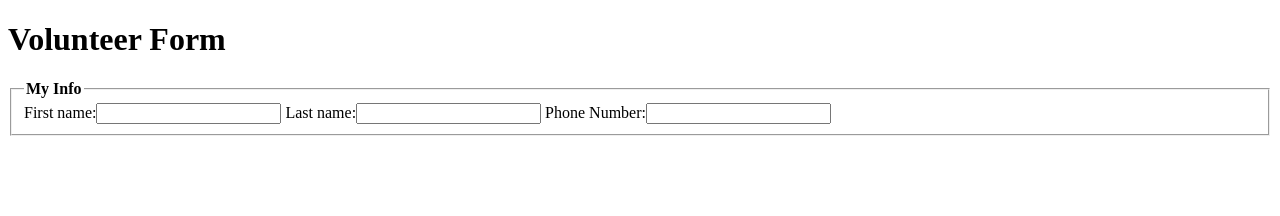
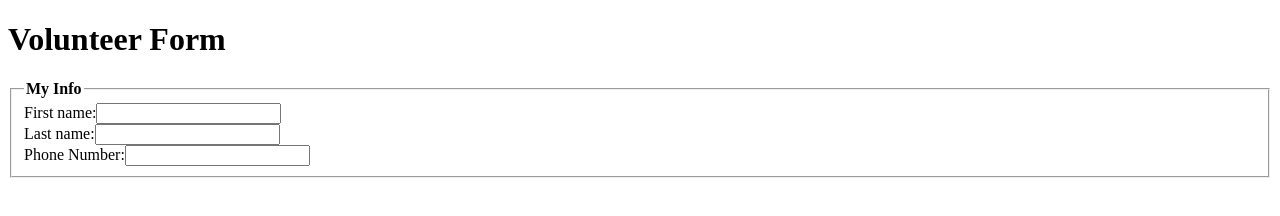
Before and after one commit to 8Kentonf/Lab4, a plain HTML site: page index.html in a window 1280 px wide. Drawn offline with Linux system fonts and the light colour scheme.

Commit message:
adding breaks

```diff
--- a/index.html
+++ b/index.html
@@ -10,9 +10,9 @@
   <form>
     <fieldset>
       <legend><b>My Info</b></legend>
-      First name:<input type="text" name="firstname">
-      Last name:<input type="text" name="lastname">
-      Phone Number:<input type="text" name="phone">
+      First name:<input type="text" name="firstname"><br>
+      Last name:<input type="text" name="lastname"><br>
+      Phone Number:<input type="text" name="phone"><br>
   </form>
 
   </body>
```
